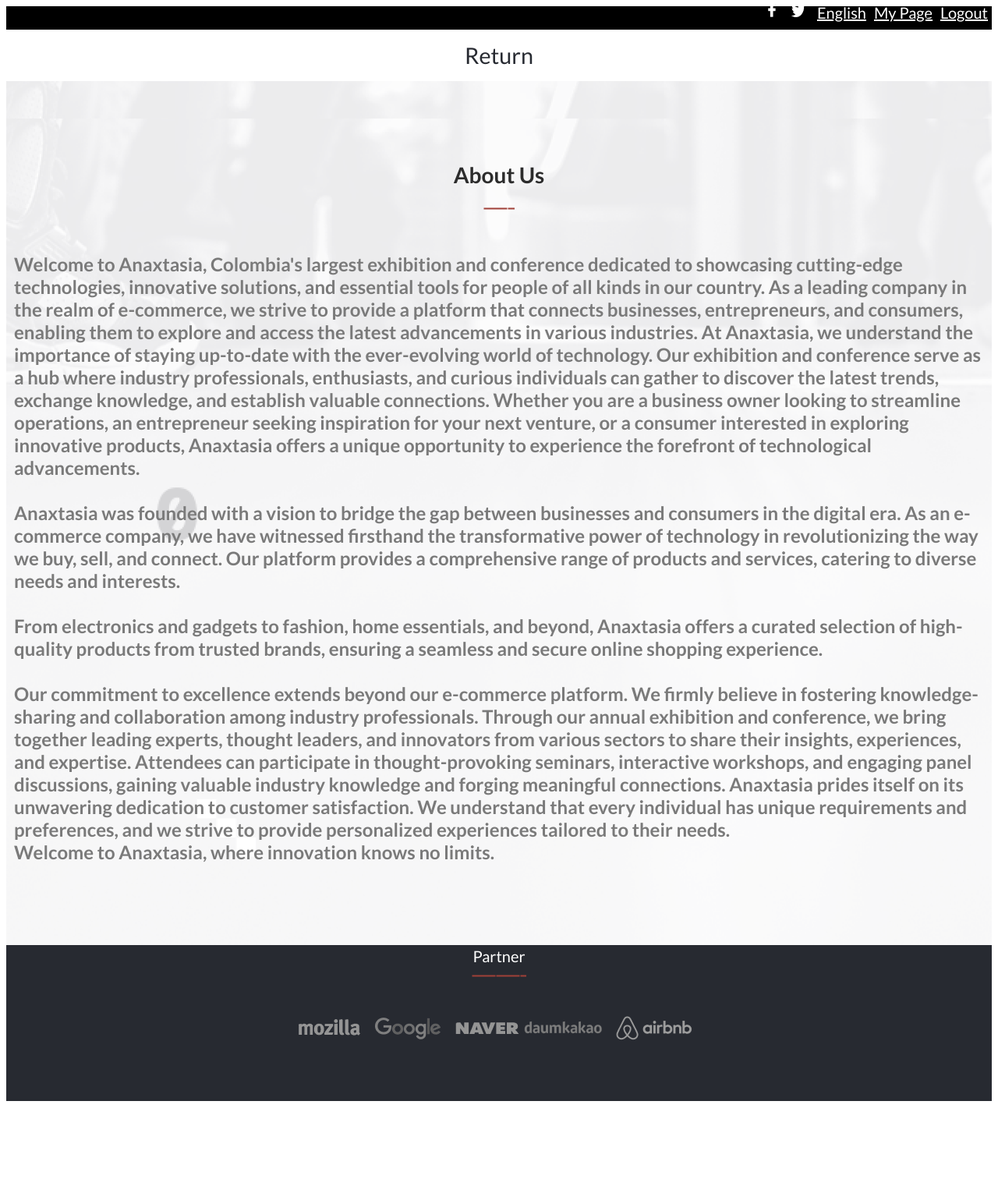
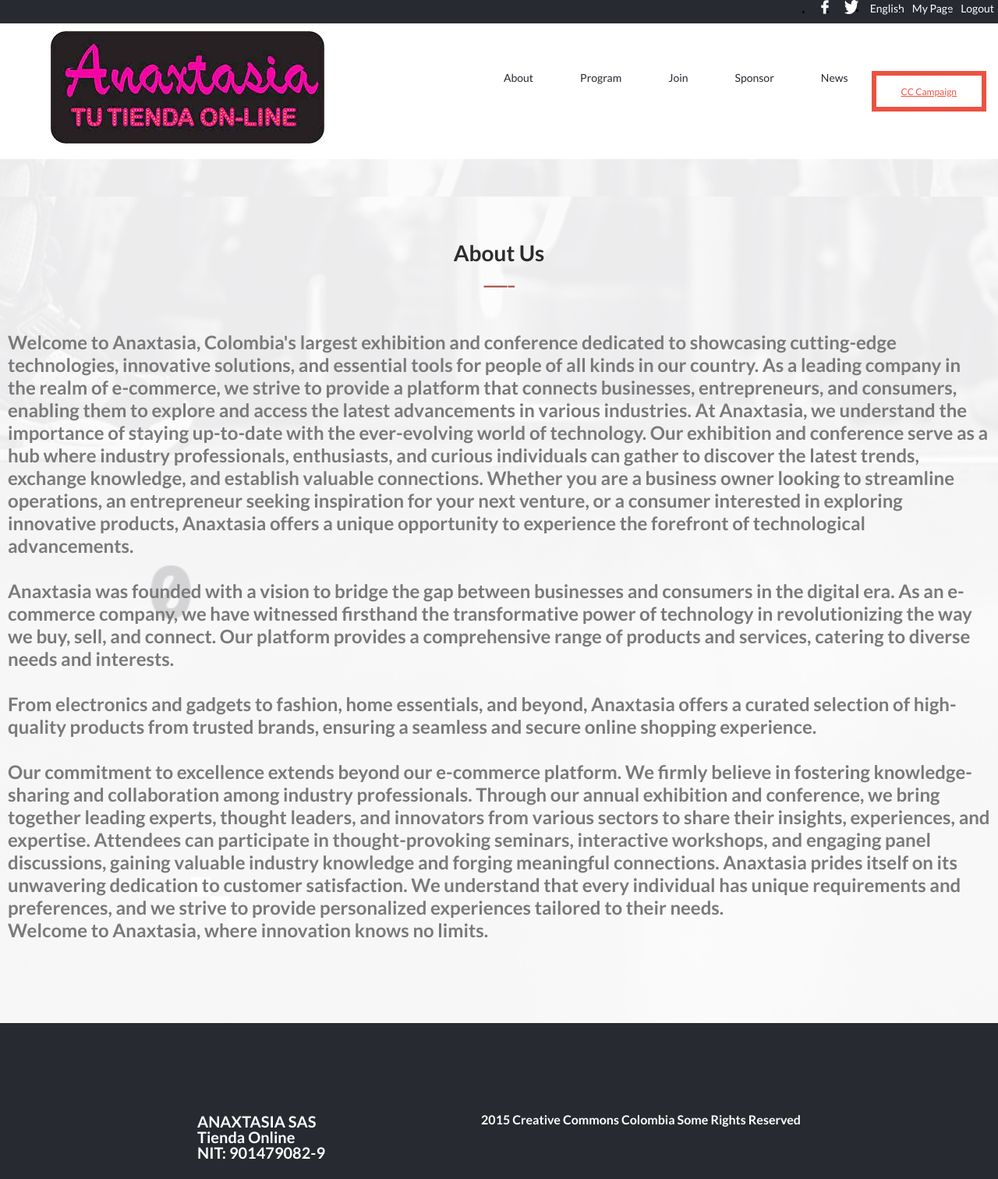
Before and after one commit to jovasal/Capstone, a website: page about.html in a window 1280 px wide. Shown: the whole page at 78% size. Before the commit the page ends 1420 px from the top, so only its background shows below. Drawn offline with Linux system fonts and the light colour scheme.

Commit message:
All changes were made under recomendatios for all code reviewers.
Great copy now

```diff
--- a/about.html
+++ b/about.html
@@ -7,7 +7,7 @@
         <link rel="stylesheet" href="style.css">
         <title>Capstone</title>
     </head>
-    <body>
+    <body class="bodyart">
         <header id="header" class="header">
             <nav class="navbar">
                 <ul class="nav-list">
@@ -31,9 +31,32 @@
         </header>
         <section class="section1">
             <nav class="navbar1">
+                <ul class="header-container">
+                    <img id="anaxtasia" src="./images/anaxtasia.jpg" alt="anax" href="./index.html"/>
+                </ul>
+                <ul class="whitespace">
+
+                </ul>
                 <ul class="nav-list1">
                     <li>
-                        <a class="item-styles1" href="./index.html">Return</a>
+                        <a class="item-styles1" href="./about.html">About</a>
+                    </li>
+                    <li>
+                        <a class="item-styles1" href="./index.html#MainProgram">Program</a>
+                    </li>
+                    <li>
+                        <a class="item-styles1" href="./index.html#dateTitle1">Join</a>
+                    </li>
+                    <li>
+                        <a class="item-styles1" href="./index.html#sponsor">Sponsor</a>
+                    </li>
+                    <li>
+                        <a class="item-styles1" href="./index.html#penul">News</a>
+                    </li>
+                    <li class="SeeMoreButon1">
+                        <a href="#" class="SeeMoreBtn1 BtnR1" id="seeMoreBtn1">
+                            CC Campaign
+                        </a>
                     </li>
                 </ul>
             </nav>
@@ -43,15 +66,25 @@
                 <nav class="navbar2023" id="navbar2023">
                     <ul class="nav-list2023" id="nav-list2023">
                         <li>
-                            <a class="item-styles2023" href="./index.html">Return</a>
+                            <a class="item-styles2023" href="./about.html">About</a>
+                        </li>
+                        <li>
+                            <a class="item-styles2023" href="./index.html#MainProgram">Program</a>
+                        </li>
+                        <li>
+                            <a class="item-styles2023" href="./index.html#dateTitle1">Join</a>
+                        </li>
+                        <li>
+                            <a class="item-styles2023" href="./index.html#sponsor">Sponsor</a>
+                        </li>
+                        <li>
+                            <a class="item-styles2023" href="./index.html#penul">News</a>
                         </li>
                     </ul>
                     <a class="hamburguer" href="#">
                         <img id="hamburguer" src="./images/mobile_menu 1.png" alt="Menu Icon"/>
                     </a>
                 </nav>
-            </div>
-        </section>
         <section>
             <div class="ContainerSectionAbout" id="ContainerSectionAbout">
                 <div class="SectionAboutUs" id="SectionAboutUs">
@@ -97,21 +130,23 @@
                 </div>
             </div>
         </section>
-        <section class="sponsor" id="sponsor">
-            <div class="SponsorCompanies">
-                <div class="sponsortitle">
-                    <div class="sponsortitle1">Partner</div>
-                    <div class="RedLine1"></div>
-                </div>
+        <section class="footer" id="footer">
+            <div class="sponsorgrid">
                 <div class="sponsorgrid">
-                    <div>
-                        <img id="anaxtasia" src="./images/mozilla 1 (1).png" alt="anax"/>
-                    <img id="anaxtasia" src="./images/googlekorea 1 (1).png" alt="anax"/>
-                    <img id="anaxtasia" src="./images/naver 1 (1).png" alt="anax"/>
-                    <img id="anaxtasia" src="./images/daumkakaologo 1 (1).png" alt="anax"/>
-                    <img id="anaxtasia" src="./images/airbnb 1 (1).png" alt="anax"/>
-                    </div>
-                </div>
+                    <ul class="nav-list1">
+                        <li class="footertitle">
+                            ANAXTASIA SAS</br>
+                            Tienda Online</br>
+                            NIT: 901479082-9
+                        </li>
+                        <ul class="whitespace">                           </ul>
+                        <li class="footertitle1">
+                            2015 Creative Commons
+                            Colombia
+                            Some Rights Reserved
+                        </li>
+                    </ul>
+                <div>
             </div>
         </section>
         <script src="./script.js"></script>
--- a/style.css
+++ b/style.css
@@ -35,6 +35,7 @@
   flex-direction: column;
   background-image: url(images/hero-bg-mobile.png);
   background-repeat: no-repeat;
+  background-size: cover;
   width: auto;
 }
 
@@ -148,7 +149,7 @@
   border-color: rgb(250, 250, 250);
   padding: 5px 5px 5px 5px;
   border: solid white 5px;
-  margin: 30px 15px 5px 15px;
+  margin: 15px 15px 5px 15px;
   background: #f8f8f8;
   align-items: center;
   width: auto;
@@ -268,7 +269,7 @@
 /*  ----- Featured Speakers  -----  */
 
 .SectionSpeakers {
-  background-color: #fff;
+  background-color: #f8f8f8;
   padding: 2rem 0;
 }
 
@@ -279,7 +280,6 @@
   flex-direction: column;
   justify-content: center;
   align-items: center;
-  background-color: #d3d3d3;
 }
 
 .SectionSpeakT {
@@ -333,8 +333,8 @@
   top: -30px;
   left: 10%;
   z-index: 1;
-  width: 78px;
-  height: 52px;
+  width: 100px;
+  height: 80px;
 }
 
 .speakerBackground {
@@ -357,6 +357,7 @@
   flex-direction: column;
   align-items: flex-start;
   margin-left: 100px;
+  text-align: justify;
 }
 
 .SpeakerTitle {
@@ -367,6 +368,7 @@
   font-weight: 700;
   padding: 0 0 0 0;
   margin: 0 0 0 0;
+  text-align: justify;
 }
 
 .SpeakerPosition {
@@ -377,6 +379,7 @@
   font-weight: 400;
   padding: 0 0 0 0;
   margin: 0 0 0 0;
+  text-align: justify;
 }
 
 .SpeakerDescription {
@@ -387,6 +390,7 @@
   font-weight: 400;
   padding: 0 0 0 0;
   margin: 0 0 0 0;
+  text-align: justify;
 }
 
 .SeeMoreButon {
@@ -446,9 +450,21 @@
   height: auto;
   grid-template-rows: auto auto auto auto;
   padding: 0;
-  margin: 0;
+  margin-top: 0;
   align-items: center;
   justify-content: center;
+}
+
+.main11 {
+  display: grid;
+  width: auto;
+  height: auto;
+  grid-template-rows: auto auto auto auto;
+  padding: 0;
+  margin-top: 0;
+  align-items: center;
+  justify-content: center;
+  background-color: #f8f8f8;
 }
 
 /*  ------ fist template -----  */
@@ -458,6 +474,16 @@
   flex-direction: column;
   background-image: url(images/hero-bg-mobile.png);
   background-repeat: no-repeat;
+  width: auto;
+  align-items: center;
+  justify-content: center;
+  background-size: cover;
+}
+
+.firsttemplate11 {
+  display: flex;
+  flex-direction: column;
+  background-color: #f8f8f8;
   width: auto;
   align-items: center;
   justify-content: center;
@@ -681,6 +707,49 @@
   padding: 20px 0 20px 0;
 }
 
+.nav-list1 {
+  display: flex;
+  flex-direction: row;
+  align-items: start;
+  list-style: none;
+  float: right;
+  padding: 0;
+  flex-wrap: wrap;
+  flex-basis: 100%;
+  justify-content: center;
+}
+
+.footer {
+  display: flex;
+  flex-direction: column;
+  background-color: #f8f8f8;
+  background-repeat: no-repeat;
+  width: auto;
+  height: 200px;
+}
+
+.footertitle {
+  color: #272a31;
+  font-size: 30px;
+  font-family: 'Lato', sans-serif;
+  font-style: normal;
+  font-weight: 900;
+  line-height: 40px;
+  justify-content: center;
+  align-items: center;
+}
+
+.footertitle1 {
+  color: #d3d3d3;
+  font-size: 16px;
+  font-family: 'Lato', sans-serif;
+  font-style: normal;
+  font-weight: 900;
+  line-height: 16px;
+  justify-content: center;
+  align-items: center;
+}
+
 @media screen and (min-width: 768px) {
   .main {
     display: grid;
@@ -699,7 +768,6 @@
 
   .firsttemplate1 {
     background-image: url(images/hero-bg-desktop.png);
-    margin: 150px 0 0 0;
   }
 
   .hamburguer {
@@ -724,7 +792,7 @@
   }
 
   .resumetitle {
-    font-size: 30px;
+    font-size: 20px;
     line-height: 1.7;
   }
 
@@ -743,12 +811,13 @@
     justify-content: flex-end;
     height: auto;
     width: auto;
+    align-items: center;
   }
 
   .header {
     display: flex;
     flex-direction: column;
-    background-color: black;
+    background-color: #272a31;
     margin-top: 0;
     height: 30px;
     width: auto;
@@ -756,7 +825,7 @@
   }
 
   #header {
-    background-color: black;
+    background-color: #272a31;
     height: 30px;
   }
 
@@ -803,12 +872,13 @@
     padding: 0;
     flex-wrap: wrap;
     flex-basis: 100%;
+    justify-content: center;
   }
 
   .item-styles1 {
     font-family: 'Lato', sans-serif;
     color: #272a31;
-    font-size: 1.8rem;
+    font-size: 14px;
     font-weight: 500;
     margin: 0 10px 0 10px;
     padding: 0 20px 0 20px;
@@ -816,10 +886,22 @@
     text-align: center;
   }
 
+  .item-styles1:hover {
+    color: #ec5242;
+  }
+
+  .whitespace {
+    display: flex;
+    flex-direction: column;
+    padding: 0 50px 0 50px;
+    margin: 0 50px 0 50px;
+  }
+
   .header-styles {
-    font-size: 20px;
+    font-size: 14px;
     color: #fff;
     justify-content: space-around;
+    text-decoration: none;
     margin: 0 5px 0 5px;
   }
 
@@ -890,4 +972,22 @@
   .squareInfo1 {
     margin: 50px 30px 150px 30px;
   }
+
+  .footer {
+    background-color: #272a31;
+  }
+
+  .footertitle {
+    color: #fff;
+    font-size: 20px;
+    font-weight: 700;
+    line-height: 20px;
+  }
+
+  .footertitle1 {
+    color: #fff;
+    font-size: 16px;
+    font-weight: 700;
+    line-height: 16px;
+  }
 }
```
Also changed, not shown: index.html (+58 -22 lines).
